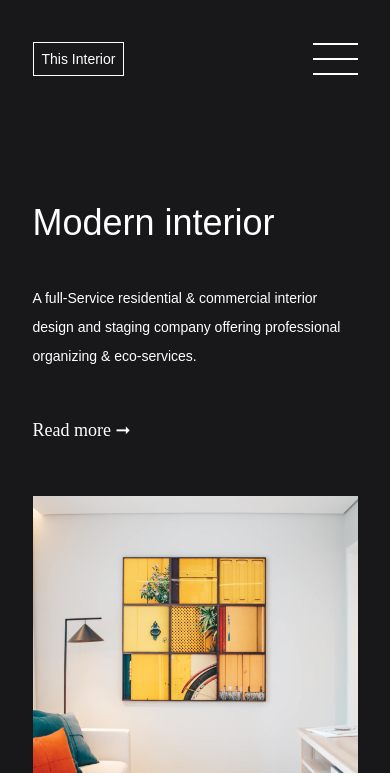
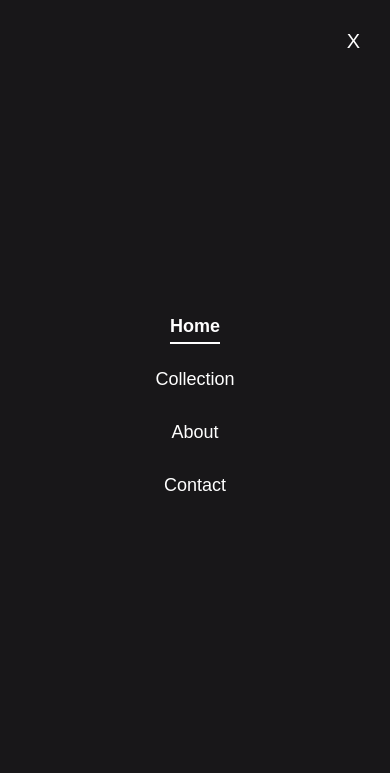
Before and after one commit to AdanJeronimo/interior-consultant, a plain HTML site: page index.html in a window 390 px wide. Shown: the top 773 px of the page. Drawn offline with Linux system fonts and the light colour scheme.

Commit message:
se agrega menu responsivo

```diff
--- a/css/header.css
+++ b/css/header.css
@@ -22,20 +22,13 @@
     flex-direction: column;
     justify-content: flex-end;
 }
-/* .navbar-reponsivo-activo{
-    display: block;
-} */
-
-/* .navbar-reponsivo{
-    display: none;
-} */
 
 .navbar__lista {
     display: flex;
     justify-content: space-around;
     gap: 8.4rem;
+}
 
-}
 
 .navbar__elemento {
     list-style: none;
@@ -98,8 +91,57 @@
         transform: translateY(1.3rem);
     }
 
-    /* .navbar__menu:hover .navbar .navbar-reponsivo{
-        display: block;
+    .navbar-responsivo{
+        position: fixed;
+        top: 0;
+        left: 0;
+        width: 100vw;
+        height: 100vh;
+        margin: 0;
+        padding: 10px;
+        background-color: #181719;
+        z-index: 1;
+        display: flex;
+        flex-direction: column;
+        align-items: center;
+        justify-content: center;
+    }
 
-    } */
+    .navbar-responsivo__menu-cerrar{
+        background-color: var(--negro);
+        position: absolute;
+        top :0;
+        right: 0;
+        margin: 3rem;
+        border: none;
+        color: var(--blanco);
+        font-size: 2rem;
+    }
+    .navbar-responsivo__elemento{
+        list-style: none;
+        text-align: center;
+        margin-bottom: 3.2rem;
+
+    }
+    .navbar-responsivo__enlace{
+        font-family: var(--montserrat);
+        font-weight: 500;
+        text-decoration: none;
+        color: var(--blanco);
+        font-size: 1.8rem;
+    }
+    .navbar__enlace--activo{
+        font-weight: 700;
+        text-decoration: underline 2px;
+        text-underline-offset: 1rem;
+    }
 }
+
+
+@media (min-width: 769px) {
+    .navbar-responsivo__menu-cerrar,
+    .navbar-responsivo__lista{
+        display: none;
+    }
+
+}
--- a/index.html
+++ b/index.html
@@ -32,27 +32,30 @@
           <a class="navbar__enlace" href="#">Contact</a>
         </li>
       </ul>
-      <button onclick="mostrarMenu()" class="navbar__menu " type="button"></button>
+      <button onclick="mostrarMenu()" class="navbar__menu" type="button"></button>
     </nav>
 
-    <!-- <nav id="navbar-reponsivo" class="navbar-reponsivo">
-      <ul class="navbar-reponsivo__lista">
-        <li class="navbar-reponsivo__elemento">
-          <a class="navbar-reponsivo__enlace navbar__enlace--activo" href="#">Home</a>
-        </li>
-        <li class="navbar-reponsivo__elemento">
-          <a class="navbar-reponsivo__enlace" href="#">Collection</a>
-        </li>
-        <li class="navbar-reponsivo__elemento">
-          <a class="navbar-reponsivo__enlace" href="#">About</a>
-        </li>
-        <li class="navbar-reponsivo__elemento">
-          <a class="navbar-reponsivo__enlace" href="#">Contact</a>
-        </li>
-      </ul>
-      <button class="navbar-reponsivo__menu" type="button"></button>
-    </nav> -->
+
   </header>
+
+  <nav id="navbar-responsivo" class="navbar-responsivo">
+    <button onclick="mostrarMenu()" class="navbar-responsivo__menu-cerrar" type="button">X</button>
+    <ul class="navbar-responsivo__lista">
+      <li class="navbar-responsivo__elemento">
+        <a class="navbar-responsivo__enlace navbar__enlace--activo" href="#">Home</a>
+      </li>
+      <li class="navbar-responsivo__elemento">
+        <a class="navbar-responsivo__enlace" href="#">Collection</a>
+      </li>
+      <li class="navbar-responsivo__elemento">
+        <a class="navbar-responsivo__enlace" href="#">About</a>
+      </li>
+      <li class="navbar-responsivo__elemento">
+        <a class="navbar-responsivo__enlace" href="#">Contact</a>
+      </li>
+    </ul>
+
+  </nav>
 
   <main class="interior">
 
--- a/index.js
+++ b/index.js
@@ -1,9 +1,12 @@
-// function mostrarMenu(){
-//     const menu = document.getElementById('navbar-reponsivo');
-//     if (menu.style.display === 'none') {
-//         menu.style.display = 'block';
-//     } else {
-//         menu.style.display = 'none';
-//     }
+function mostrarMenu(){
 
-// }
+    console.log("mostrarMenu ");
+    const menu = document.getElementById('navbar-responsivo');
+
+    if (menu.style.display === 'none') {
+        menu.style.display = 'flex';
+    } else {
+        menu.style.display = 'none';
+    }
+
+}
```
